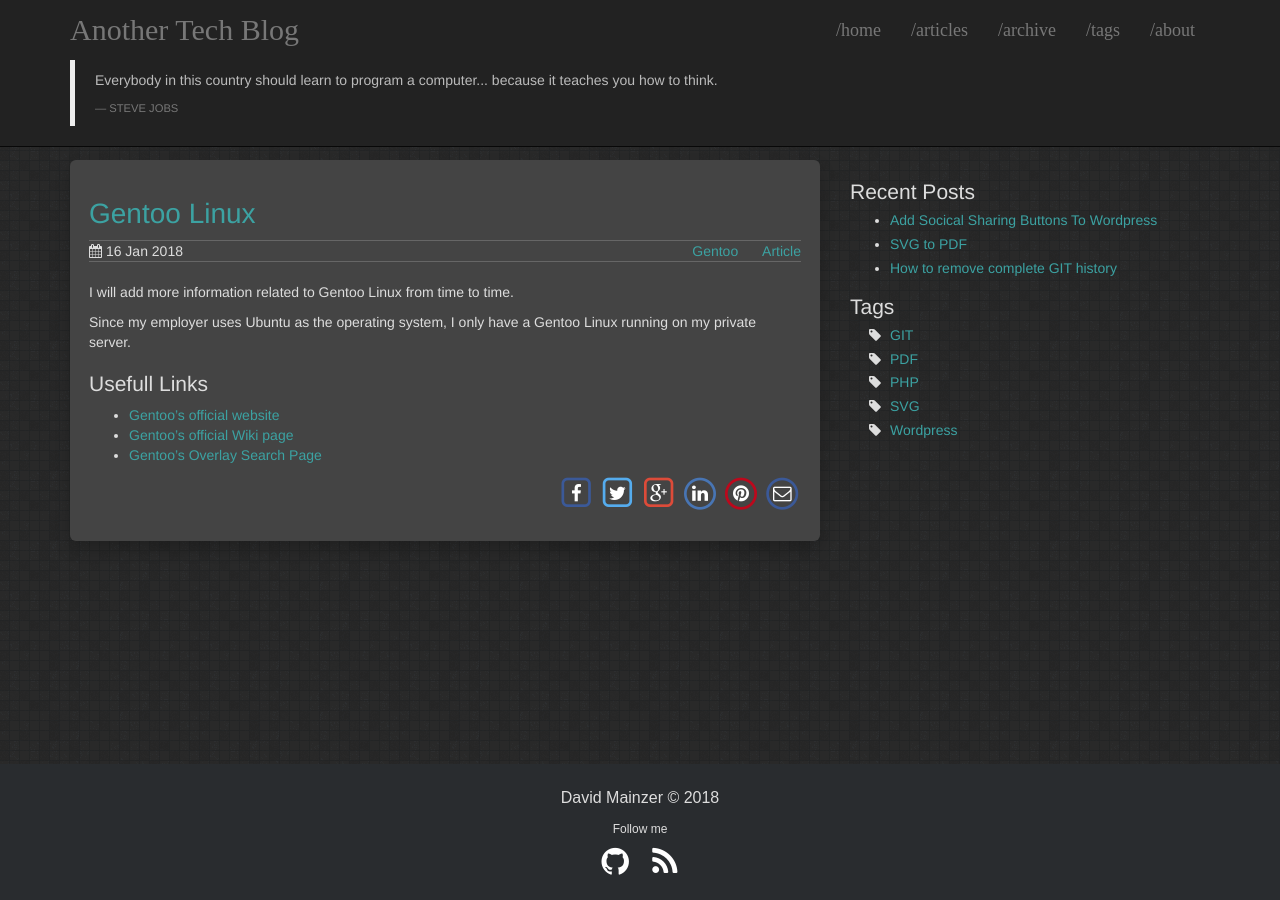
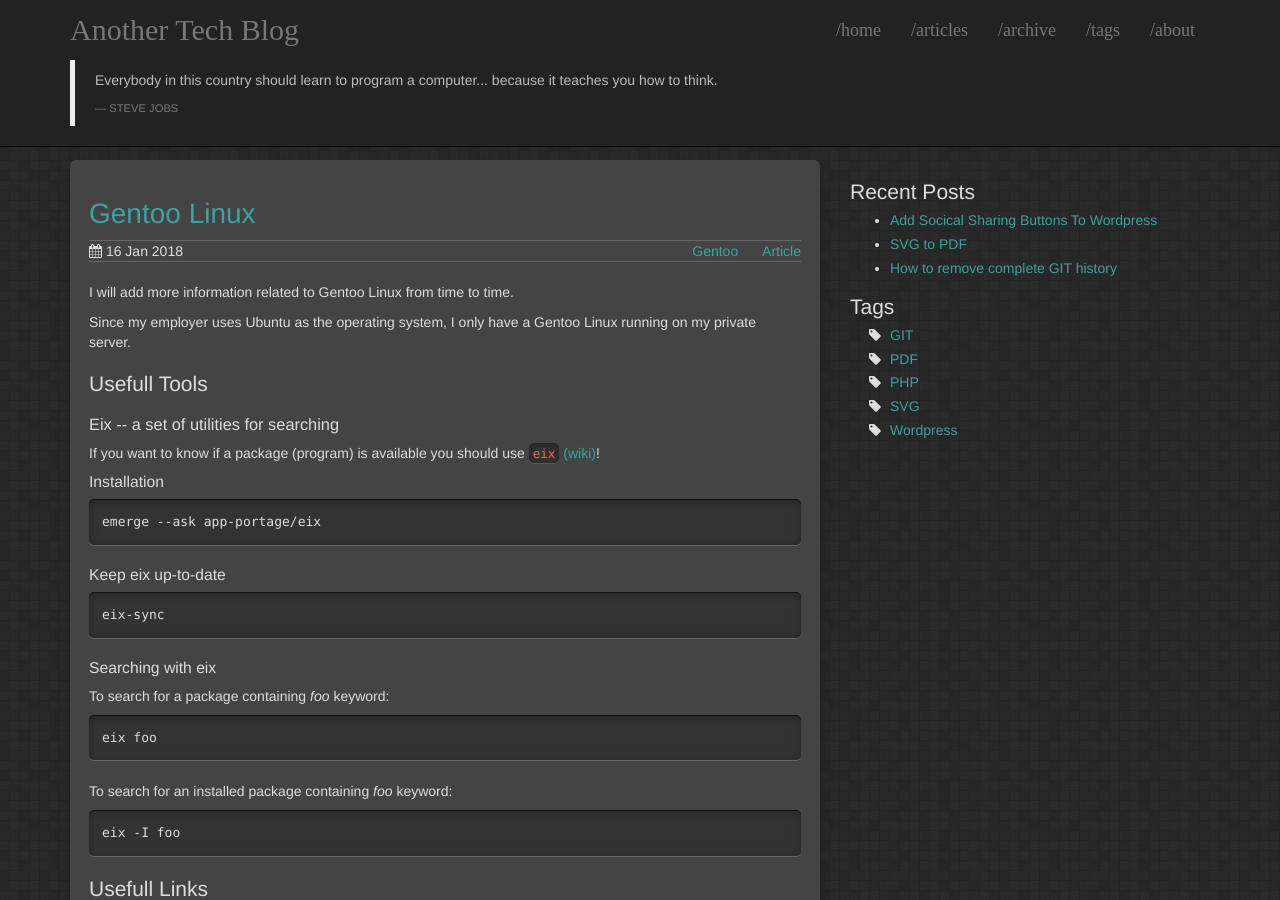
Before and after one commit to davidmainzer/davidmainzer.github.io, a Jekyll site: the page built from _articles/Gentoo_Linux.md, in a window 1280 px wide and 900 px high. Built offline with Jekyll 4.4.1, drawn with Linux system fonts in a browser that asks for light colours.

Commit message:
update Gentoo article

````diff
--- a/_articles/Gentoo_Linux.md
+++ b/_articles/Gentoo_Linux.md
@@ -13,6 +13,32 @@ I will add more information related to Gentoo Linux from time to time.
 
 Since my employer uses Ubuntu as the operating system, I only have a Gentoo Linux running on my private server.
 
+<h2>Usefull Tools</h2>
+
+<h3>Eix -- a set of utilities for searching</h3>
+
+If you want to know if a package (program) is available you should use `eix` [(wiki)](https://wiki.gentoo.org/wiki/Eix)!
+
+<h4>Installation</h4>
+```
+emerge --ask app-portage/eix
+```
+<h4>Keep eix up-to-date</h4>
+```
+eix-sync
+```
+<h4>Searching with eix</h4>
+To search for a package containing *foo* keyword:
+
+```
+eix foo
+```
+
+To search for an installed package containing *foo* keyword:
+```
+eix -I foo
+```
+
 <h2>Usefull Links</h2>
 * [Gentoo's official website](https://www.gentoo.org/ "Gentoo's official website")
 * [Gentoo's official Wiki page](https://wiki.gentoo.org/wiki/Main_Page "Gentoo's official Wiki page")
````
